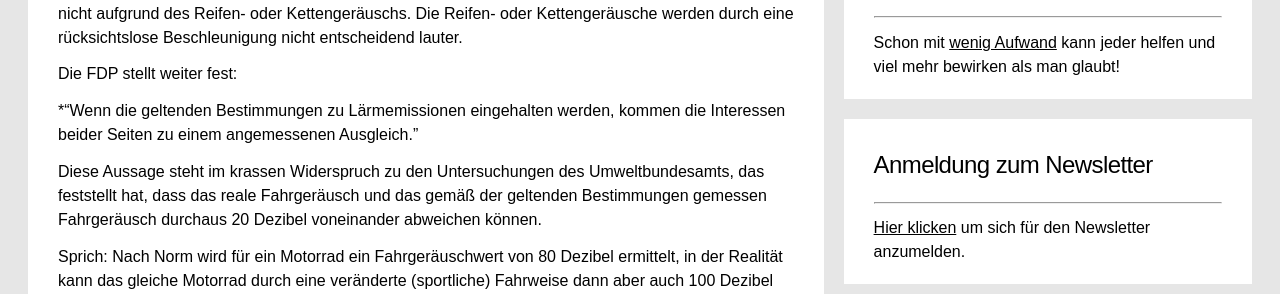
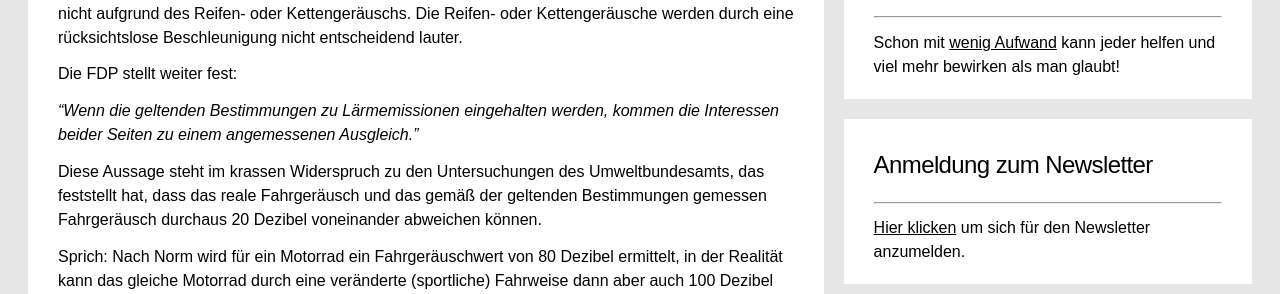
Before and after one commit to rettet-die-stille/rettet-die-stille.github.io, a Jekyll site: the page built from _posts/2021-03-16-die-position-der-fdp-zum-thema-motorradlaerm.md, in a window 1280 px wide and 900 px high, scrolled down 957 px. Shown: the part 158-452 px from the top of the window. Built offline with Jekyll 4.4.1, drawn with Linux system fonts in a browser that asks for light colours.

```diff
--- a/_posts/2021-03-16-die-position-der-fdp-zum-thema-motorradlaerm.md
+++ b/_posts/2021-03-16-die-position-der-fdp-zum-thema-motorradlaerm.md
@@ -16,7 +16,7 @@ Motorräder, die die Grenze von 80 Dezibel überschreiten, tun dies aufgrund der
 
 Die FDP stellt weiter fest:
 
-*"Wenn die geltenden Bestimmungen zu Lärmemissionen eingehalten werden, kommen die Interessen beider Seiten zu einem angemessenen Ausgleich."
+*"Wenn die geltenden Bestimmungen zu Lärmemissionen eingehalten werden, kommen die Interessen beider Seiten zu einem angemessenen Ausgleich."*
 
 Diese Aussage steht im krassen Widerspruch zu den Untersuchungen des Umweltbundesamts, das feststellt hat, dass das reale Fahrgeräusch und das gemäß der geltenden Bestimmungen gemessen Fahrgeräusch durchaus 20 Dezibel voneinander abweichen können.
 
```
